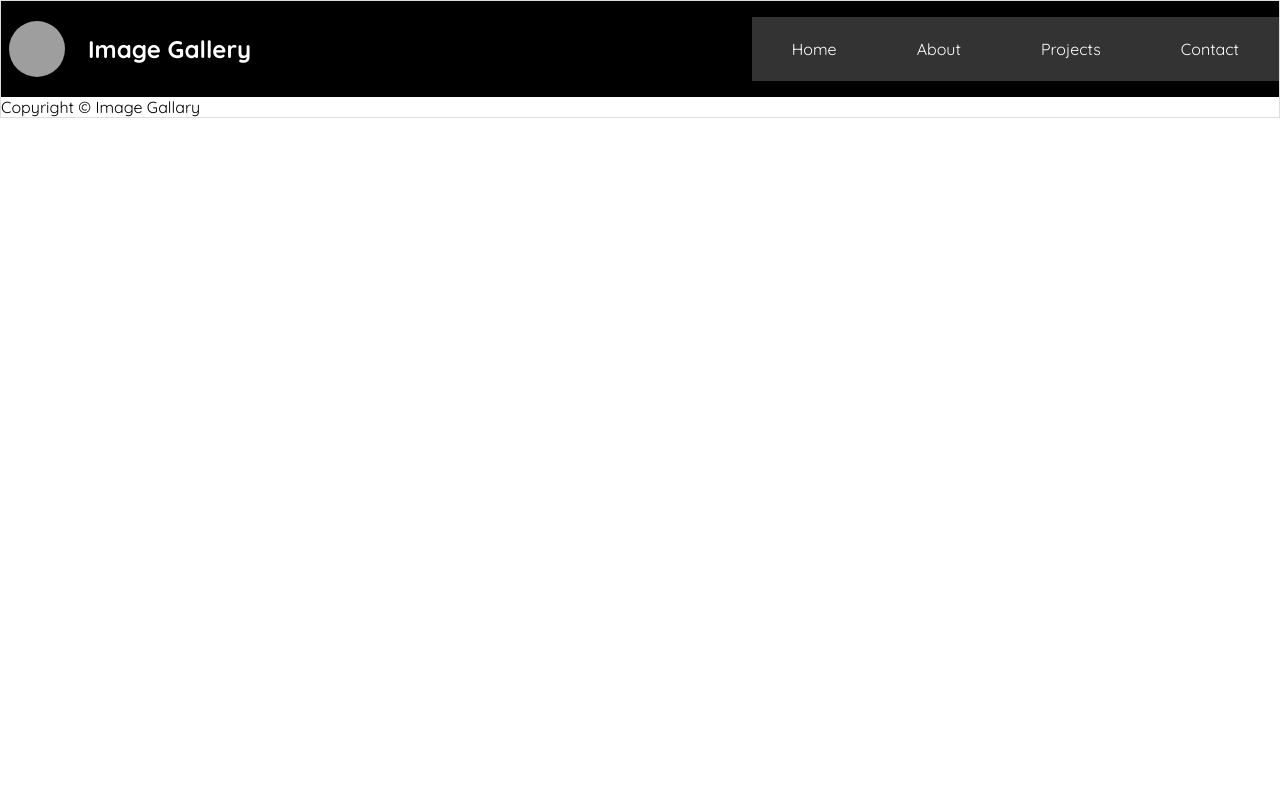
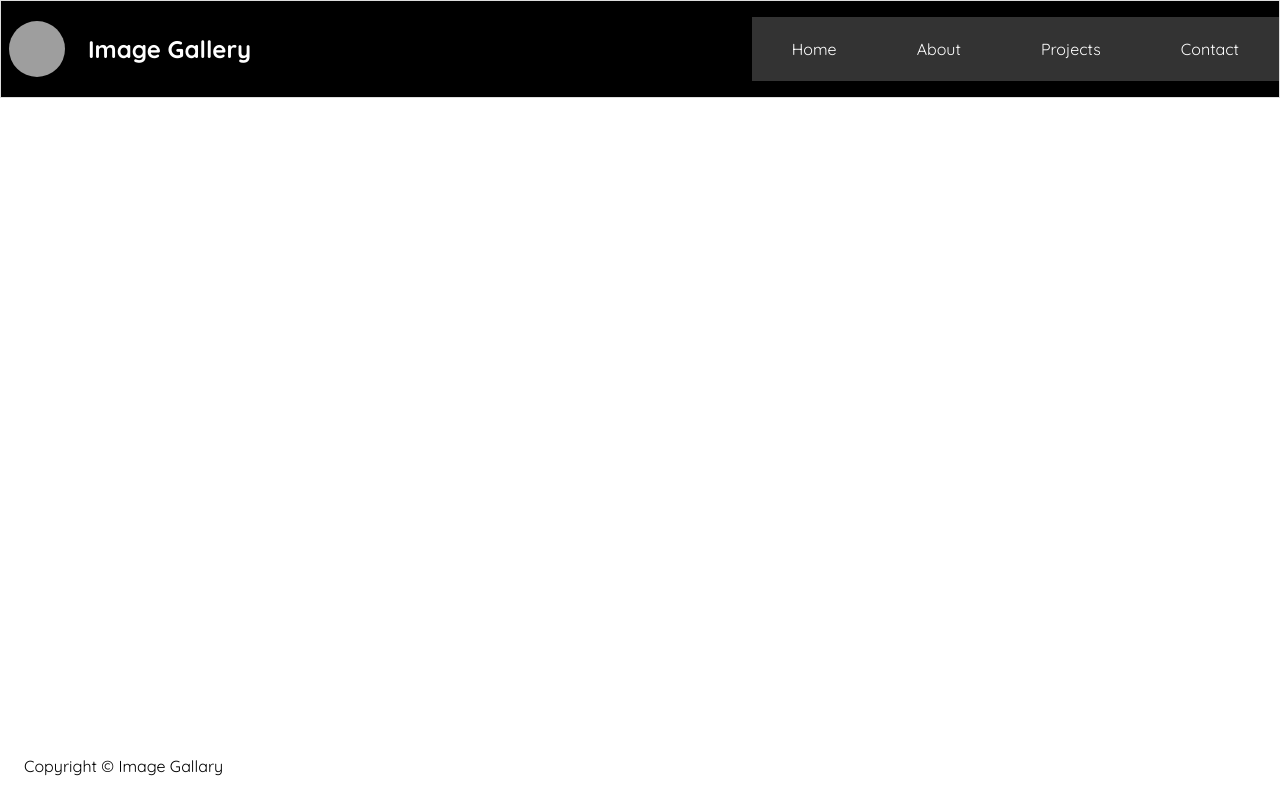
Before and after one commit to shekharbhoyar/Image_gallary_project, a plain HTML site: page index.html in a window 1280 px wide. Drawn offline with Linux system fonts and the light colour scheme; grey boxes are pictures that could not be loaded.

Commit message:
footer and its style added

```diff
--- a/styles.css
+++ b/styles.css
@@ -87,3 +87,10 @@ nav ul li a{
     text-align: center;
    }
 }
+.footer{
+    position: absolute;
+    left: 0;
+    right: 0;
+    bottom: 0;
+    padding: 24px;
+}
```
